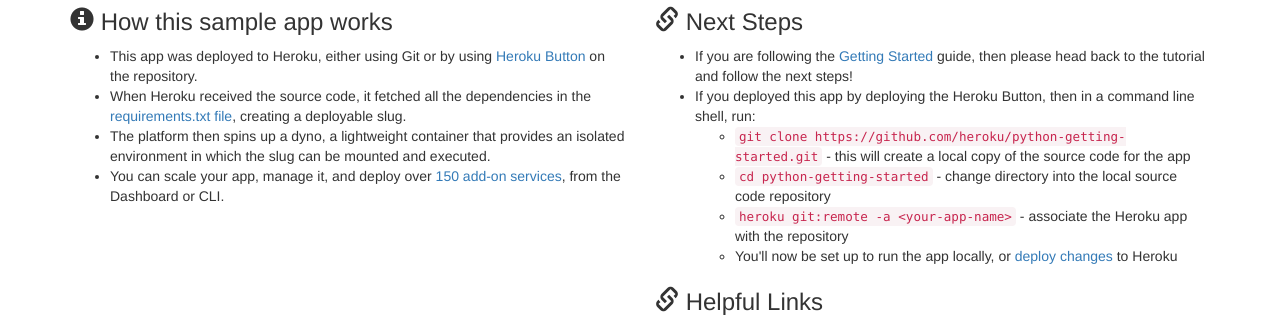
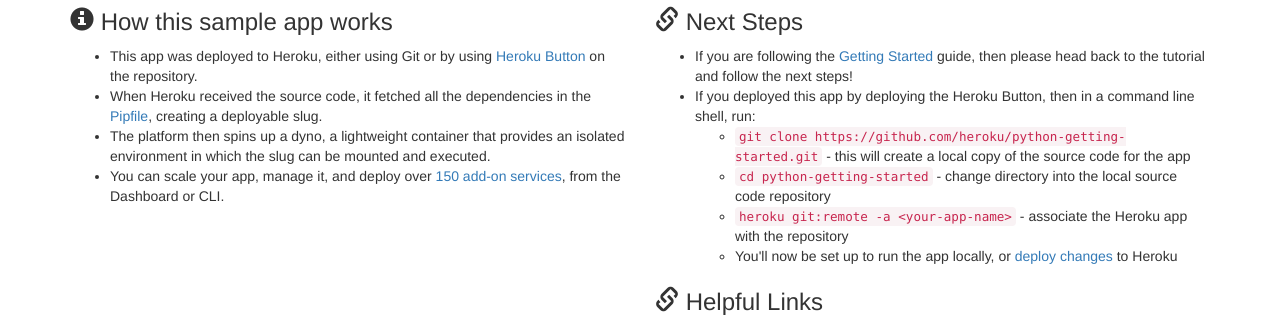
Before and after one commit to jonaylor89/hackathons, a Django app: page / in a window 1280 px wide. Shown: the part 674-993 px from the top of the page. Run offline with Django 3.2, Linux system fonts and the light colour scheme; some libraries are stand-ins or nearby versions.

Commit message:
No longer using requirements.txt but Pipfile.
Updates template to reflect that requirements.txt has been superseded by Pipfile.

```diff
--- a/ZeroPWNdAPI/hello/templates/index.html
+++ b/ZeroPWNdAPI/hello/templates/index.html
@@ -25,7 +25,7 @@
       <ul>
         <li>This app was deployed to Heroku, either using Git or by using <a href="https://github.com/heroku/python-getting-started">Heroku Button</a> on the repository.</li>
 
-        <li>When Heroku received the source code, it fetched all the dependencies in the <a href="https://github.com/heroku/python-getting-started/blob/master/requirements.txt">requirements.txt file</a>, creating a deployable slug.</li>
+        <li>When Heroku received the source code, it fetched all the dependencies in the <a href="https://github.com/heroku/python-getting-started/blob/master/Pipfile">Pipfile</a>, creating a deployable slug.</li>
         <li>The platform then spins up a dyno, a lightweight container that provides an isolated environment in which the slug can be mounted and executed.</li>
         <li>You can scale your app, manage it, and deploy over <a href="https://addons.heroku.com/">150 add-on services</a>, from the Dashboard or CLI.</li>
       </ul>
```
